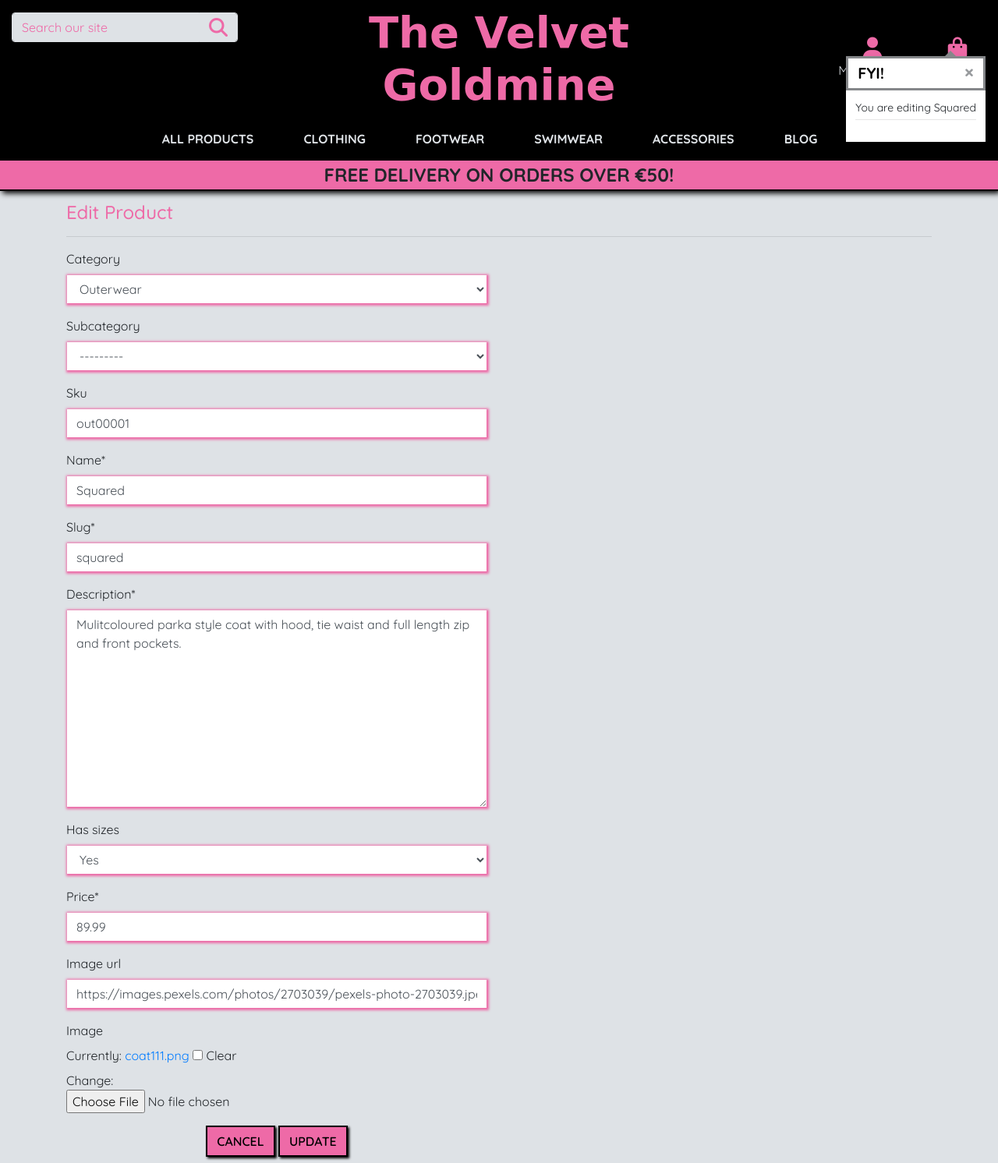
After one commit to aineon/velvet-goldmine, a Django app: page /products/edit/39/ in a window 1280 px wide. The commit adds this page. Shown: the whole page at 78% size. Run offline with Django 3.2, Linux system fonts and the light colour scheme; data comes from the database, SQL or seed files in the repository; some libraries are stand-ins or nearby versions; some web fonts are replaced.

Commit message:
Add edit and delete product functionality

```diff
--- /dev/null
+++ b/products/templates/products/edit_product.html
@@ -0,0 +1,36 @@
+{% extends "base.html" %}
+{% load static %}
+
+{% block page_header %}
+    <div class="container header-container">
+        <div class="row">
+            <div class="col"></div>
+        </div>
+    </div>
+{% endblock %}
+
+{% block content %}
+    <div class="container">
+        <div class="row">
+            <div class="col bag-header">
+                <h2 class="text-pink font-weight-bold mb-4">Product Management</h2>
+                <h4 class="text-pink">Edit Product</h4>
+                <hr>
+            </div>
+        </div>
+
+        <div class="row">
+            <div class="col-12 col-md-6">
+                <form method="POST" action="{% url 'edit_product' product.id %}" class="form mb-2" enctype="multipart/form-data">
+                    {% csrf_token %}
+                    {{ form | crispy }}
+                    <div class="text-center">
+                        <a class="btn shop-btn rounded-0 text-uppercase" href="{% url 'products' %}">Cancel</a>
+                        <button class="btn shop-btn rounded-0 text-uppercase" type="submit">Update</button>
+                    </div>
+                </form>
+            </div>
+        </div>
+
+    </div>
+{% endblock %}
--- a/products/urls.py
+++ b/products/urls.py
@@ -5,4 +5,7 @@ urlpatterns = [
     path('', views.all_products, name='products'),
     path('<int:product_id>/', views.product_detail, name='product_detail'),
     path('add/', views.add_product, name='add_product'),
+    path('edit/<int:product_id>/', views.edit_product, name='edit_product'),
+    path('delete/<int:product_id>/', views.delete_product,
+         name='delete_product'),
 ]
--- a/products/views.py
+++ b/products/views.py
@@ -92,9 +92,9 @@ def add_product(request):
     if request.method == 'POST':
         form = ProductForm(request.POST, request.FILES)
         if form.is_valid():
-            form.save()
-            messages.success(request, 'Successfully added product!')
-            return redirect(reverse('add_product'))
+            product = form.save()
+            messages.success(request, f'Successfully added {product.name}!')
+            return redirect(reverse('product_detail', args=[product.id]))
         else:
             messages.error(request,
                            'Failed to add product.'
@@ -108,3 +108,36 @@ def add_product(request):
     }
 
     return render(request, template, context)
+
+
+def edit_product(request, product_id):
+    """ Edit a product in the store """
+    product = get_object_or_404(Product, pk=product_id)
+    if request.method == 'POST':
+        form = ProductForm(request.POST, request.FILES, instance=product)
+        if form.is_valid():
+            form.save()
+            messages.success(request, f'Successfully updated {product.name}!')
+            return redirect(reverse('product_detail', args=[product.id]))
+        else:
+            messages.error(request, f'Failed to update {product.name}.\
+                                     Please ensure the form is valid.')
+    else:
+        form = ProductForm(instance=product)
+        messages.info(request, f'You are editing {product.name}')
+
+    template = 'products/edit_product.html'
+    context = {
+        'form': form,
+        'product': product,
+    }
+
+    return render(request, template, context)
+
+
+def delete_product(request, product_id):
+    """ Delete a product from the store """
+    product = get_object_or_404(Product, pk=product_id)
+    product.delete()
+    messages.success(request, f'{product.name} deleted!')
+    return redirect(reverse('products'))
--- a/static/css/base.css
+++ b/static/css/base.css
@@ -370,15 +370,14 @@ option[selected],
 .update-qty {
     cursor: pointer;
     margin-left: 25px;
+    color: #ee6aa7;
 }
 
-a small:hover {
+a.update-qty small:hover,
+.update-qty:hover {
+    text-decoration: none;
     color: #ee6aa7;
     font-weight: 700;
-}
-
-a.update-qty:hover {
-    text-decoration: none;
 }
 
 .remove-item {
@@ -386,12 +385,14 @@ a.update-qty:hover {
     cursor: pointer;
 }
 
-a.remove-item small:hover {
+.remove-item:hover,
+a.remove-item small:hover  {
     color: #85878a;
     font-weight: 700;
 }
 
-a.remove-item:hover {
+
+.remove-item:hover {
     text-decoration: none;
 }
 
@@ -458,9 +459,11 @@ footer {
 .input-shadow {
     box-shadow: 1px 1px 3px 1px #ee6aa7;
     border: 1px solid transparent;
-
 }
-
+ #id_image {
+     box-shadow: none;
+     border: none;
+ }
 /* Toasts */
 
 .message-container {
```
Also changed, not shown: products/templates/products/product_detail.html (+12 -2 lines), products/templates/products/products.html (+10 -0 lines).
